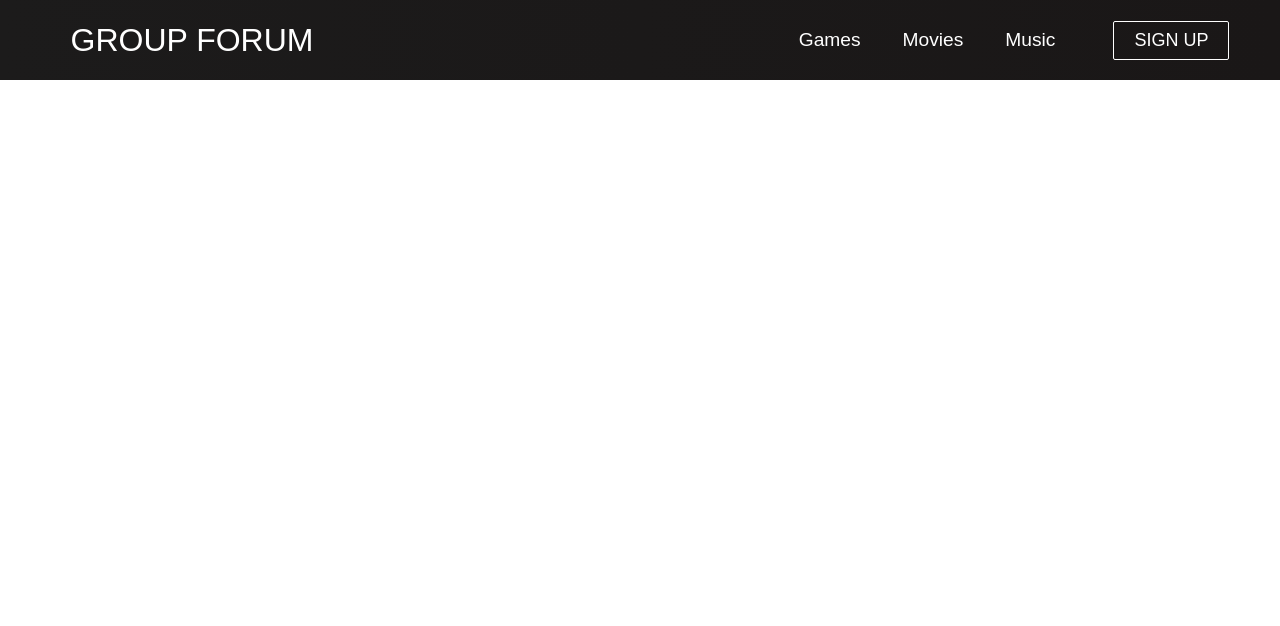
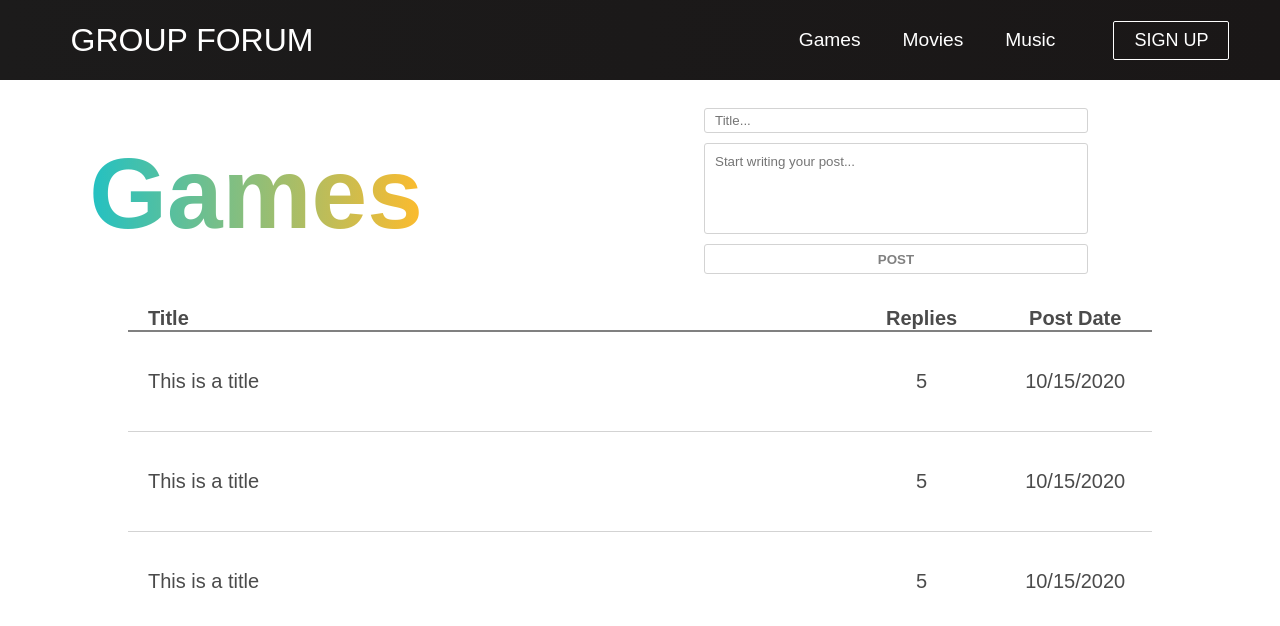
Before and after one commit to GarrettArhSmith/group-forum, a React (Create React App) app in the folder client/: page /games in a window 1280 px wide. Shown: the top 626 px of the page. Built offline with nearby package versions, Linux system fonts and the light colour scheme.

Commit message:
added front-end for posting pages

```diff
--- a/client/src/App.css
+++ b/client/src/App.css
@@ -4,15 +4,19 @@
   padding: 0;
   font-family: 'PT Sans', sans-serif;
 }
+body {
+  color: rgb(26, 23, 23);
+  background-color: #fff;
+}
 
 .games,
 .movies,
 .music,
 .sign-up {
-  display: flex;
-  height: 90vh;
-  align-items: center;
-  justify-content: center;
+  display: grid;
+  grid-template-columns: 100vw;
+  grid-template-rows: auto, repeat(auto-fit,);
+  place-items: center;
   font-size: 3rem;
 }
 
@@ -48,3 +52,29 @@
   color: #fff;
   font-size: 100px;
 }
+
+.games h1 {
+  background: linear-gradient(90deg, rgba(34,193,195,1) 0%, rgba(253,187,45,1) 100%);
+}
+.movies h1 {
+  background: linear-gradient(90deg, rgba(131,58,180,1) 0%, rgba(58,86,180,1) 50%, rgba(69,231,252,1) 100%);
+}
+.music h1 {
+  background: linear-gradient(90deg, rgba(131,58,180,1) 0%, rgba(253,29,29,1) 50%, rgba(252,176,69,1) 100%);
+}
+
+.games h1,
+.movies h1,
+.music h1 {
+  font-size: 1em;
+  -webkit-background-clip: text;
+  -webkit-text-fill-color: transparent;
+  justify-self: flex-start;
+  place-self: center;
+}
+
+.header {
+  display: grid;
+  grid-template-columns: 40vw 60vw;
+  width: 100vw;
+}
--- a/client/src/App.js
+++ b/client/src/App.js
@@ -3,6 +3,9 @@ import Navbar from './components/Navbar';
 import { BrowserRouter as Router, Switch, Route }
 from 'react-router-dom';
 import './App.css';
+import Games from './components/pages/Games'
+import Movies from './components/pages/Movies'
+import Music from './components/pages/Music'
 
 function App() {
   return (
@@ -11,6 +14,9 @@ function App() {
       <Navbar />
       <Switch>
         <Route path='/' exact />
+        <Route path='/games'><Games /></Route>
+        <Route path='/movies'><Movies /></Route>
+        <Route path='/music'><Music /></Route>
       </Switch>
     </Router>
   </>
--- /dev/null
+++ b/client/src/components/Post.css
@@ -0,0 +1,39 @@
+.post {
+    width: 80%;
+    height: 100px;
+    border-bottom: 1px solid lightgray;
+    color: rgb(75, 75, 75);
+    font-size: 0.2em;
+    display: grid;
+    align-items: center;
+    grid-template-columns: 70% 15% 15%;
+    transition: 0.3s ease;
+}
+.post:hover {
+    cursor: pointer;
+    transform: scale(1.01);
+    background-color: #f9f9f9;
+    box-shadow: 0 0 10px rgba(0, 0, 0, 0.05);
+}
+
+.title {
+    margin-left: 20px;
+}
+.replies {
+    justify-self: center;
+}
+.date {
+    justify-self: center;
+}
+
+
+
+.labels {
+    width: 80%;
+    border-bottom: 2px solid gray;
+    color: rgb(75, 75, 75);
+    font-size: 0.2em;
+    font-weight: bold;
+    display: grid;
+    grid-template-columns: 70% 15% 15%;
+}
--- /dev/null
+++ b/client/src/components/Post.js
@@ -0,0 +1,15 @@
+import React from 'react';
+import './Post.css';
+
+
+function Post(props) {
+    return (
+        <div className="post">
+            <p className="title">This is a title</p>
+            <p className="replies">5</p>
+            <p className="date">10/15/2020</p>
+        </div>
+    );
+}
+
+export default Post;
--- /dev/null
+++ b/client/src/components/PostForm.css
@@ -0,0 +1,44 @@
+
+form {
+    justify-self: center;
+    display: grid;
+    width: 50%;
+    grid-template-rows: 10% 80% 10%;
+    margin: 50px;
+}
+
+form button {
+    border: 1px solid lightgray;
+    background-color: transparent;
+    padding: 0 10px;
+    height: 30px;
+    border-radius: 3px;
+    transition: 0.3s ease;
+    font-weight: bold;
+    color: gray;
+}
+form button:hover {
+    cursor: pointer;
+    background-color: rgba(211, 211, 211, 0.5);
+    border: 1px solid gray;
+    color: #757575;
+}
+
+input {
+    border: 1px solid lightgray;
+    border-radius: 3px;
+    height: 25px;
+    width: 100%;
+    align-self: flex-end;
+    margin: 10px 0;
+    padding: 10px;
+}
+
+#body {
+    border: 1px solid lightgray;
+    border-radius: 3px;
+    height: 90%;
+    width: 100%;
+    resize: none;
+    padding: 10px;
+}
--- /dev/null
+++ b/client/src/components/PostForm.js
@@ -0,0 +1,14 @@
+import React from 'react';
+import './PostForm.css'
+
+function PostForm(props) {
+    return (
+        <form>
+            <input type="text" name="title" id="title" placeholder="Title..."/>
+            <textarea name="body" id="body" placeholder="Start writing your post..."/>
+            <button>POST</button>
+        </form>
+    );
+}
+
+export default PostForm;
--- /dev/null
+++ b/client/src/components/pages/Games.js
@@ -0,0 +1,24 @@
+import React from 'react';
+import PostForm from '../PostForm'
+import Post from '../Post'
+
+function Games(props) {
+    return (
+        <div className="games">
+            <div className="header">
+                <h1>Games</h1>
+                <PostForm />
+            </div>
+            <div className="labels">
+                <p className="title">Title</p>
+                <p className="replies">Replies</p>
+                <p className="date">Post Date</p>
+            </div>
+            <Post />
+            <Post />
+            <Post />
+        </div>
+    );
+}
+
+export default Games;
--- /dev/null
+++ b/client/src/components/pages/Movies.js
@@ -0,0 +1,24 @@
+import React from 'react';
+import PostForm from '../PostForm'
+import Post from '../Post'
+
+function Movies(props) {
+    return (
+        <div className="movies">
+            <div className="header">
+                <h1>Movies</h1>
+                <PostForm />
+            </div>
+            <div className="labels">
+                <p className="title">Title</p>
+                <p className="replies">Replies</p>
+                <p className="date">Post Date</p>
+            </div>
+            <Post />
+            <Post />
+            <Post />
+        </div>
+    );
+}
+
+export default Movies;
--- /dev/null
+++ b/client/src/components/pages/Music.js
@@ -0,0 +1,24 @@
+import React from 'react';
+import PostForm from '../PostForm'
+import Post from '../Post'
+
+function Music(props) {
+    return (
+        <div className="music">
+            <div className="header">
+                <h1>Music</h1>
+                <PostForm />
+            </div>
+            <div className="labels">
+                <p className="title">Title</p>
+                <p className="replies">Replies</p>
+                <p className="date">Post Date</p>
+            </div>
+            <Post />
+            <Post />
+            <Post />
+        </div>
+    );
+}
+
+export default Music;
```
Also changed, not shown: 1 other file (tests, documents, lock files or other folders).
